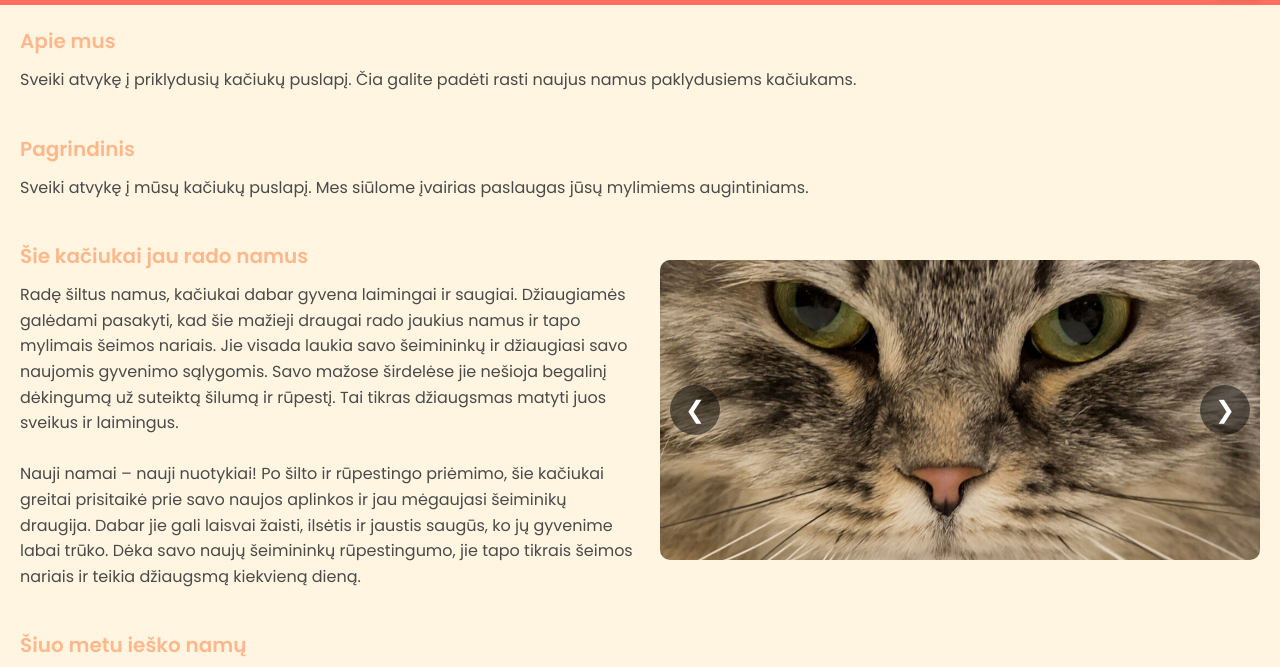
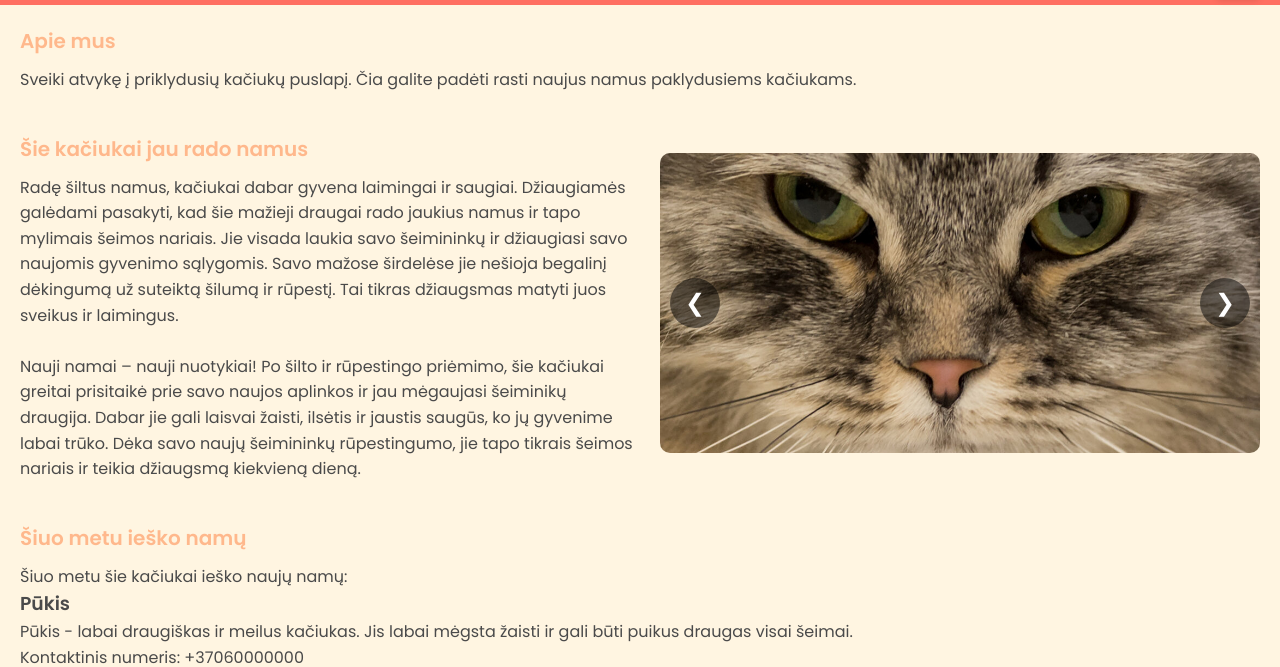
Before and after one commit to Viliusg94/IAmJuniorBaigiamasis, a plain HTML site: page index.html in a window 1280 px wide. Shown: the part 55-722 px from the top of the page. Drawn offline with Linux system fonts and the light colour scheme.

Commit message:
paskutinis commit v2

```diff
--- a/index.html
+++ b/index.html
@@ -25,10 +25,6 @@
         <section id="apieMus">
             <h2 class="text-secondary">Apie mus</h2>
             <p>Sveiki atvykę į priklydusių kačiukų puslapį. Čia galite padėti rasti naujus namus paklydusiems kačiukams.</p>
-        </section>
-        <section id="apieMus">
-            <h2 class="text-secondary">Pagrindinis</h2>
-            <p>Sveiki atvykę į mūsų kačiukų puslapį. Mes siūlome įvairias paslaugas jūsų mylimiems augintiniams.</p>
         </section>
         <section id="rado" class="flex-container">
             <div class="content">
```
